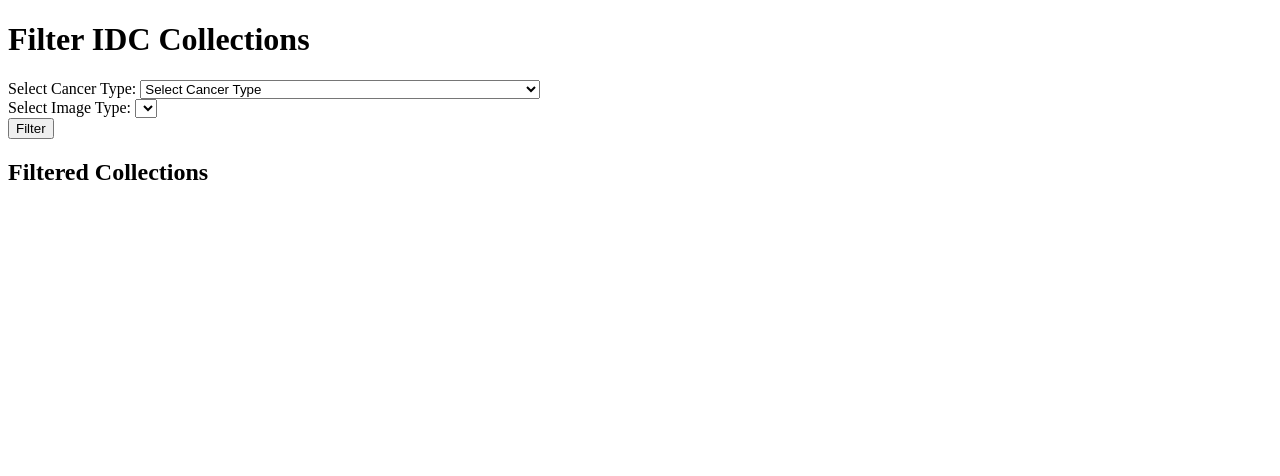
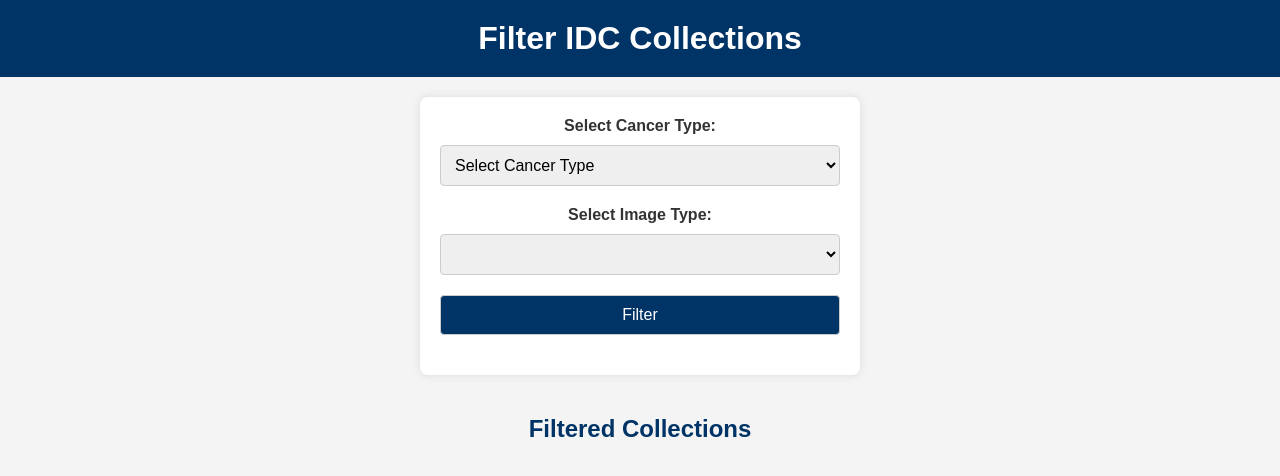
Before and after one commit to OpenBioResearch/idc-imaging, a Flask app: page / in a window 1280 px wide. Shown: the top 476 px of the page. Run offline with Flask 3, Linux system fonts and the light colour scheme; lists and menus that the app fills with data are empty.

Commit message:
add css to flask app

```diff
--- a/flask_app/templates/index.html
+++ b/flask_app/templates/index.html
@@ -4,18 +4,96 @@
     <meta charset="UTF-8">
     <title>IDC Collections</title>
     <style>
+        body {
+            font-family: Arial, sans-serif;
+            background-color: #f4f4f4;
+            color: #333;
+            margin: 0;
+            padding: 0;
+            text-align: center;
+        }
+
+        h1 {
+            background-color: #003366;
+            color: white;
+            padding: 20px;
+            margin: 0;
+            font-size: 2em;
+        }
+
+        form {
+            display: inline-block;
+            margin-top: 20px;
+            padding: 20px;
+            background-color: white;
+            border-radius: 8px;
+            box-shadow: 0 0 10px rgba(0, 0, 0, 0.1);
+        }
+
+        label {
+            display: block;
+            margin-bottom: 10px;
+            font-weight: bold;
+        }
+
+        select, button {
+            width: 400px;
+            padding: 10px;
+            margin-bottom: 20px;
+            font-size: 1em;
+            border-radius: 4px;
+            border: 1px solid #ccc;
+        }
+
         #cancer_type {
-            width: 400px;
             overflow: hidden;
             text-overflow: ellipsis;
             white-space: nowrap;
         }
 
         #cancer_type option {
-            width: 400px;
             overflow: hidden;
             text-overflow: ellipsis;
             white-space: nowrap;
+        }
+
+        button {
+            background-color: #003366;
+            color: white;
+            cursor: pointer;
+            transition: background-color 0.3s ease;
+        }
+
+        button:hover {
+            background-color: #002244;
+        }
+
+        h2 {
+            margin-top: 40px;
+            color: #003366;
+        }
+
+        ul {
+            list-style-type: none;
+            padding: 0;
+        }
+
+        li {
+            background-color: white;
+            margin-bottom: 20px;
+            padding: 20px;
+            border-radius: 8px;
+            box-shadow: 0 0 10px rgba(0, 0, 0, 0.1);
+            text-align: left;
+        }
+
+        a {
+            color: #003366;
+            text-decoration: none;
+        }
+
+        a:hover {
+            text-decoration: underline;
         }
     </style>
 </head>
```
